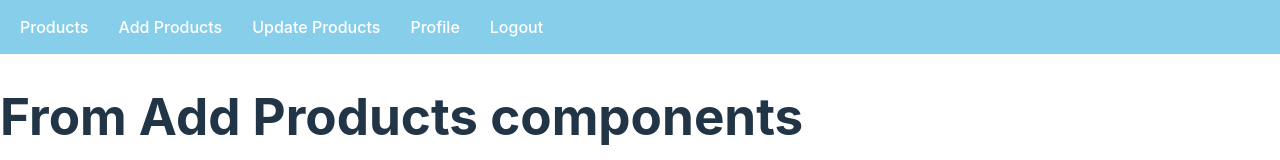
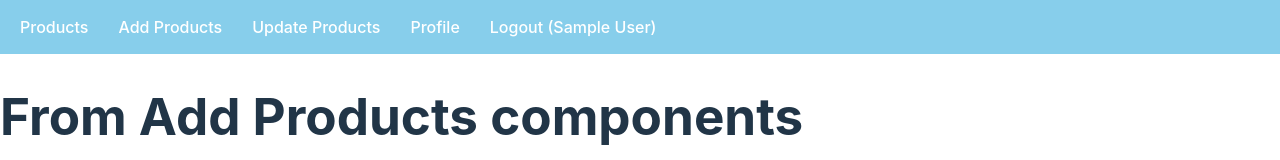
Before and after one commit to zaeem953/First-MERN, a React (Vite) app in the folder front-end/: page /add in a window 1280 px wide. Shown: the top 160 px of the page. Built offline with nearby package versions, Linux system fonts and the light colour scheme; sample sign-in values are in the browser's storage.

Commit message:
some Nav changes

```diff
--- a/front-end/src/App.css
+++ b/front-end/src/App.css
@@ -47,3 +47,7 @@
   width: 150px;
   background-color: skyblue;
 }
+
+.nav-right{
+  text-align: right;
+}
--- a/front-end/src/components/Nav.jsx
+++ b/front-end/src/components/Nav.jsx
@@ -1,34 +1,32 @@
 import React, { useEffect } from 'react'
-import {Link, useNavigate} from "react-router-dom"
+import { Link, useNavigate } from "react-router-dom"
 
 function Nav() {
   // check if users data is in local storage
-  const auth=localStorage.getItem("user");
-  const navigate=useNavigate();
+  const auth = localStorage.getItem("user");
+  const navigate = useNavigate();
 
   // ----------------------LOGOUT FUNCTION----------------
-  const logout=()=>{
+  const logout = () => {
     localStorage.clear();
     navigate("/signup");
   }
 
   return (
     <div>
-        <ul className='nav-ul'>
+      {
+        auth ? <ul className='nav-ul'>
           <li><Link to="/">Products</Link></li>
           <li><Link to="/add">Add Products</Link></li>
           <li><Link to="/update">Update Products</Link></li>
           <li><Link to="/profile">Profile</Link></li>
-
-            {
-              auth ? <li><Link to="/signup" onClick={logout}>Logout</Link></li>
-              :<>
+          <li><Link to="/signup" onClick={logout}>Logout ({JSON.parse(auth).name})</Link></li>
+        </ul> :
+          <ul className='nav-ul nav-right'>
             <li><Link to="/signup">Sign Up</Link></li>
             <li><Link to="/login">Login</Link></li>
-               </>
+          </ul>
       }
-
-        </ul>
     </div>
   )
 }
```
Lines whose indentation alone changed are shown as unchanged.
